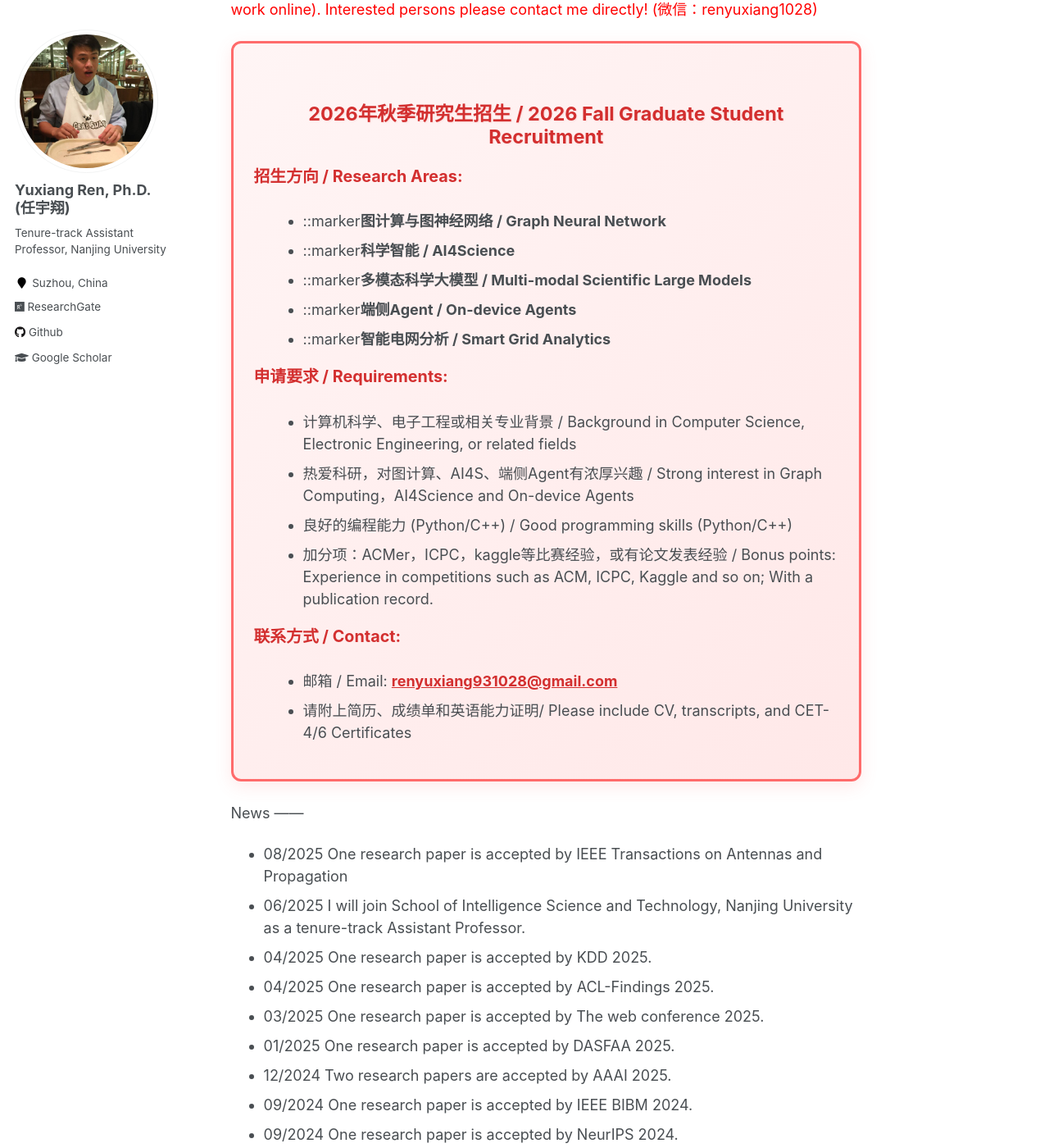
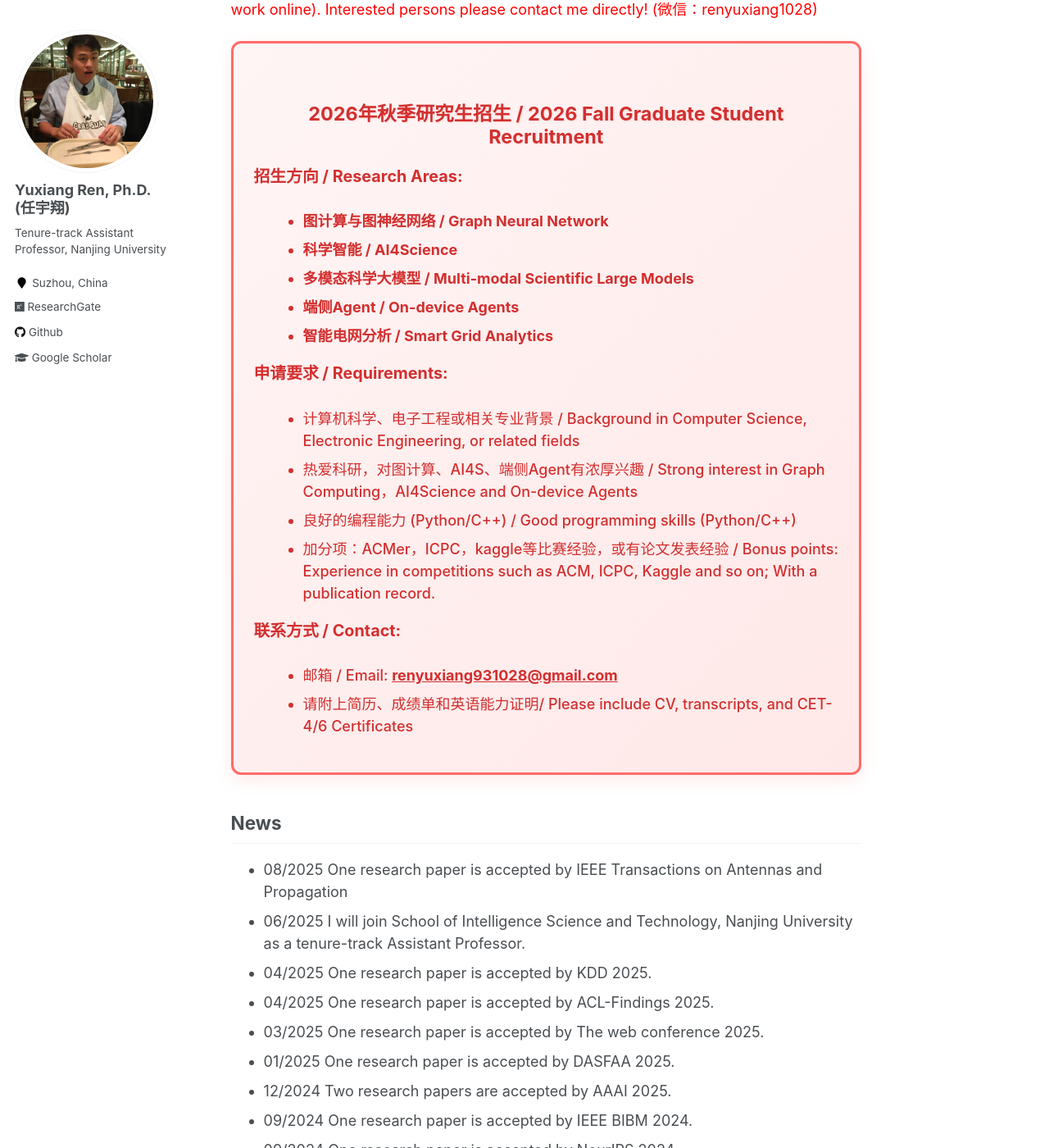
Before and after one commit to YuxiangRen/YuxiangRen.github.io, a Jekyll site: the page built from _pages/about.md, in a window 1280 px wide and 1400 px high, scrolled down 607 px. Shown: the whole window at 82% size. Built offline with Jekyll 4.4.1, drawn with Linux system fonts in a browser that asks for light colours.

Commit message:
2025-08-12

```diff
--- a/_pages/about.md
+++ b/_pages/about.md
@@ -29,11 +29,11 @@ My research interests primarily focus on AI4Science, Smart Grid Analytics, Multi
 
 <p class="recruitment-subtitle">招生方向 / Research Areas:</p>
 <ul class="recruitment-list">
-<li>::marker<strong>图计算与图神经网络 / Graph Neural Network</strong></li>
-<li>::marker<strong>科学智能 / AI4Science</strong></li>
-<li>::marker<strong>多模态科学大模型 / Multi-modal Scientific Large Models</strong></li>
-<li>::marker<strong>端侧Agent / On-device Agents</strong></li>
-<li>::marker<strong>智能电网分析 / Smart Grid Analytics</strong></li>
+<li><strong>图计算与图神经网络 / Graph Neural Network</strong></li>
+<li><strong>科学智能 / AI4Science</strong></li>
+<li><strong>多模态科学大模型 / Multi-modal Scientific Large Models</strong></li>
+<li><strong>端侧Agent / On-device Agents</strong></li>
+<li><strong>智能电网分析 / Smart Grid Analytics</strong></li>
 </ul>
 
 <p class="recruitment-subtitle">申请要求 / Requirements:</p>
@@ -46,7 +46,7 @@ My research interests primarily focus on AI4Science, Smart Grid Analytics, Multi
 
 <p class="recruitment-subtitle">联系方式 / Contact:</p>
 <ul class="recruitment-list">
-<li>邮箱 / Email: <a href="mailto:renyuxiang931028@gmail.com" class="recruitment-email">renyuxiang931028@gmail.com</a></li>
+<li>邮箱 / Email: <a class="recruitment-email">renyuxiang931028@gmail.com</a></li>
 <li>请附上简历、成绩单和英语能力证明/ Please include CV, transcripts, and CET-4/6 Certificates</li>
 </ul>
 
@@ -58,6 +58,7 @@ My research interests primarily focus on AI4Science, Smart Grid Analytics, Multi
 </ul> -->
 
 </div>
+
 News
 ------
 * 08/2025 One research paper is accepted by IEEE Transactions on Antennas and Propagation
--- a/assets/css/academicons.css
+++ b/assets/css/academicons.css
@@ -367,11 +367,8 @@
     transition: all 0.3s ease;
 }
 
-::marker {
-    unicode-bidi: isolate;
-    font-variant-numeric: tabular-nums;
-    text-transform: none;
-    text-indent: 0px !important;
-    text-align: start !important;
-    text-align-last: auto !important;
+.recruitment-list li {
+    color: #d32f2f !important;
+    font-weight: 500 !important;
+    margin-bottom: 8px;
 }
```
